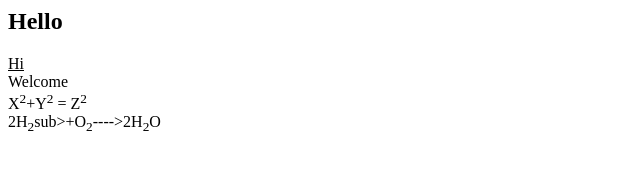
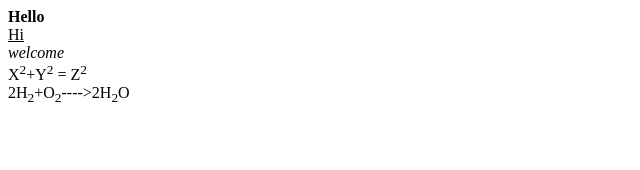
Before and after one commit to iamneo-production/cbacafcfabadaeccdffeecabfeedab, a plain HTML site: page public/index.html in a window 1280 px wide. Shown: the whole page, without its empty margins (0-640 px from the left). Drawn offline with Linux system fonts and the light colour scheme.

Commit message:
Backup Commit

```diff
--- a/public/index.html
+++ b/public/index.html
@@ -1,6 +1,5 @@
 <html>
     <body>
-        <h2>Hello</h2>
-        <p><u>Hi</u><br>Welcome<br>X<sup>2</sup>+Y<sup>2</sup> = Z<sup>2</sup><br>2H<sub>2</sub>sub>+O<sub>2</sub>---->2H<sub>2</sub>O</p>
+        <p> <b>Hello</b><br><u>Hi</u><br><i>welcome</i><br>X<sup>2</sup>+Y<sup>2</sup> = Z<sup>2</sup><br>2H<sub>2</sub>+O<sub>2</sub>---->2H<sub>2</sub>O</p>
     </body>
 </htm>
```
